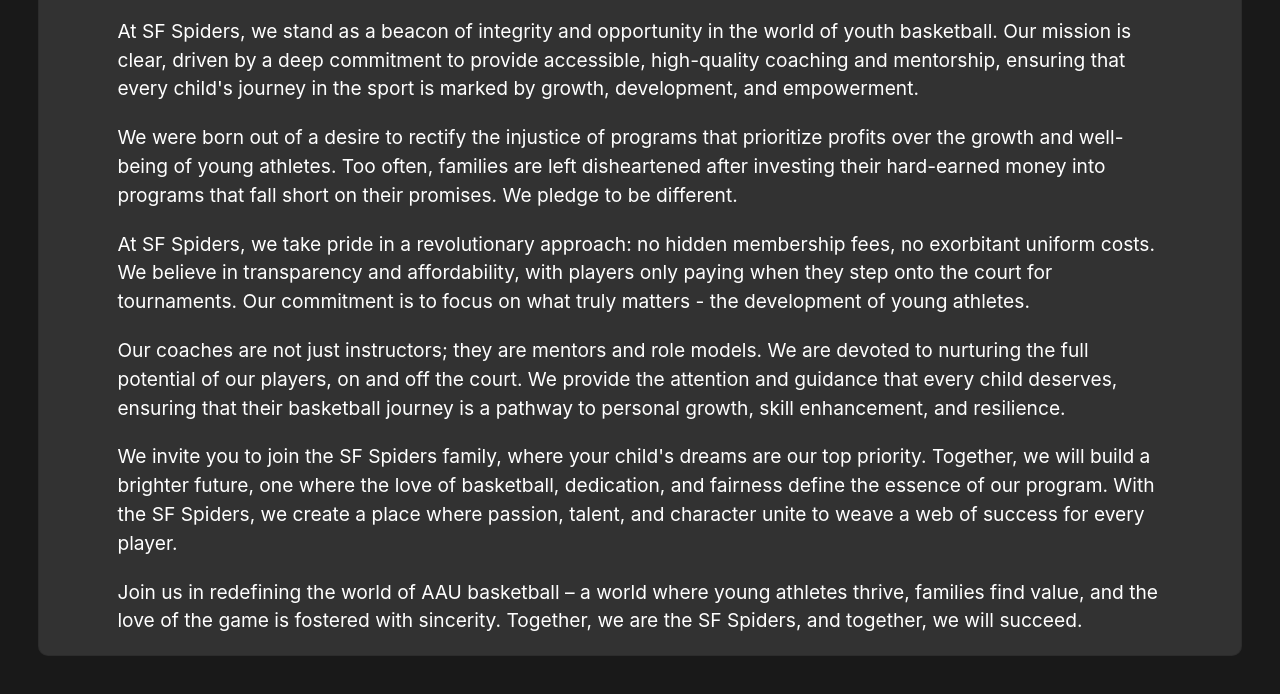
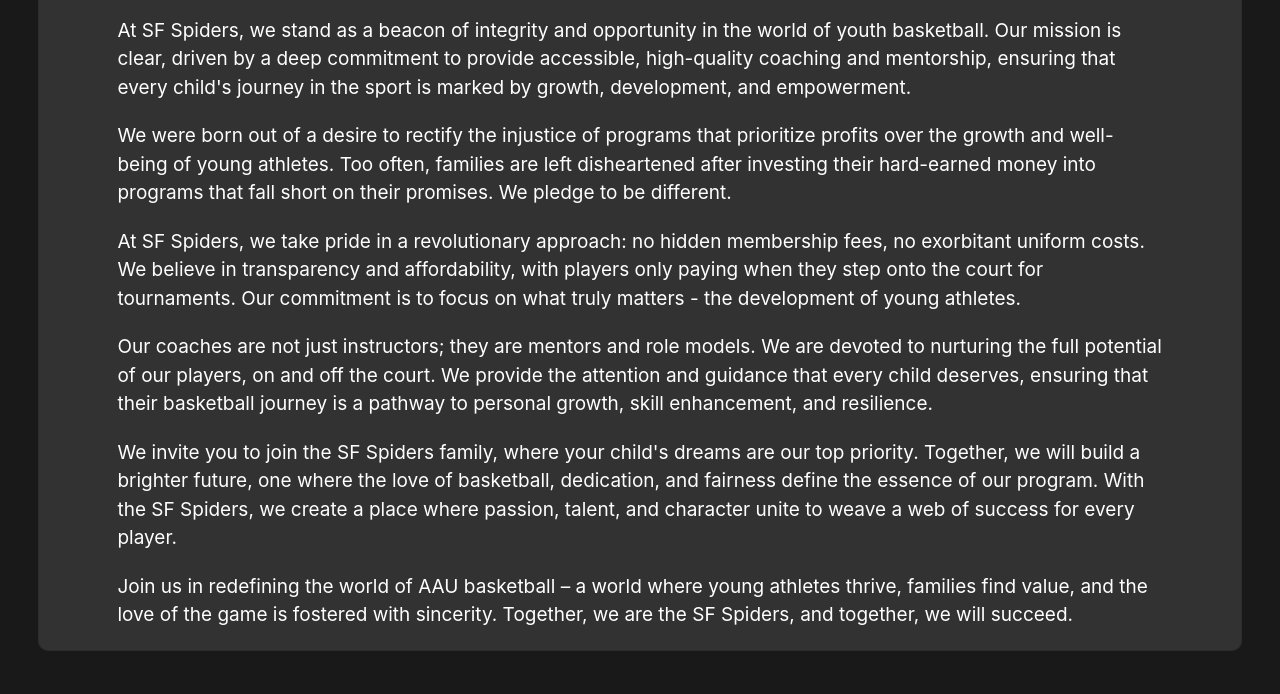
Before and after one commit to jesustgr/sf-spiders, a plain HTML site: page mission.html in a window 1280 px wide. Shown: the part 226-920 px from the top of the page. Drawn offline with nearby package versions, Linux system fonts and the light colour scheme.

Commit message:
update font

```diff
--- a/assets/style.css
+++ b/assets/style.css
@@ -69,7 +69,7 @@ header {
     margin-top: 20px;
     padding-left: 5%;
     padding-right: 5%;
-    font-size: 1.5vw;
+    font-size: 19px;
 }
 
 .player-page-card {
```
